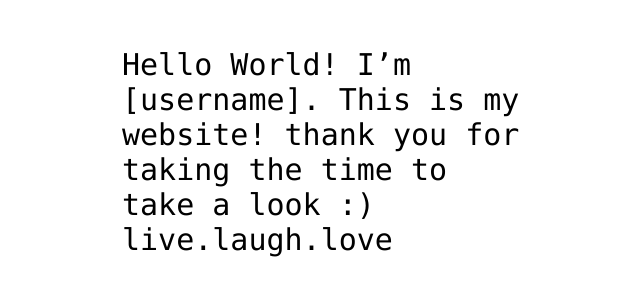
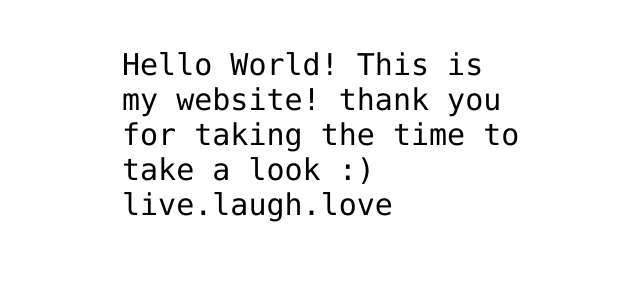
Before and after one commit to thedream08/hello-world, a plain HTML site: page index.html in a window 1280 px wide. Shown: the part 341-636 px from the top of the page, without its empty margins (318-958 px from the left). Drawn offline with Linux system fonts and the light colour scheme.

Commit message:
Update index.html

```diff
--- a/index.html
+++ b/index.html
@@ -12,7 +12,7 @@
 <img src="https://octodex.github.com/images/daftpunktocat-thomas.gif" id="octocat" alt="octocat-gif" />
 
 
-<p>Hello World! I’m [username]. This is my website! thank you for taking the time to take a look :)  live.laugh.love </p>
+<p>Hello World! This is my website! thank you for taking the time to take a look :)  live.laugh.love </p>
 
 </body>
 </html>
```
